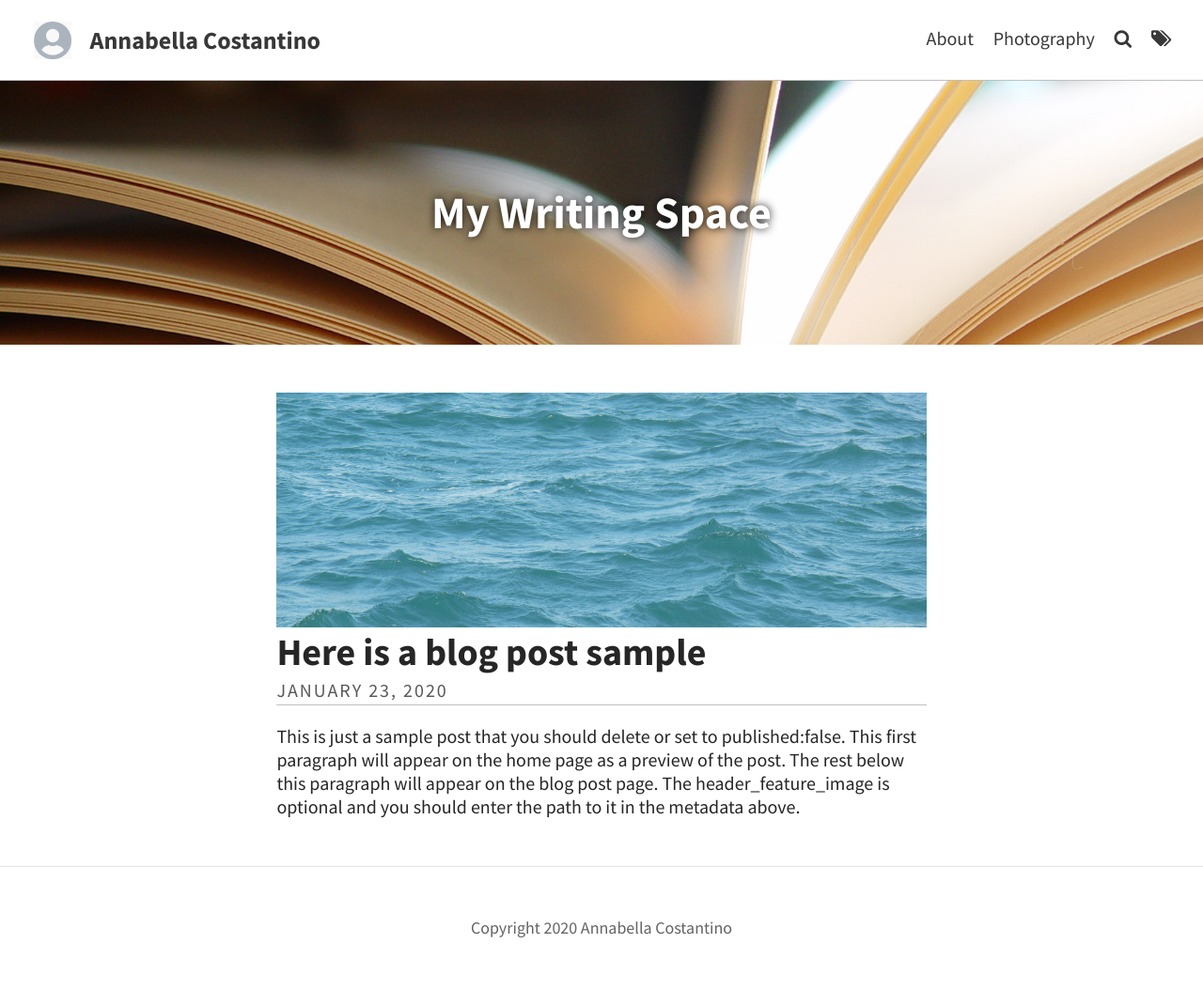
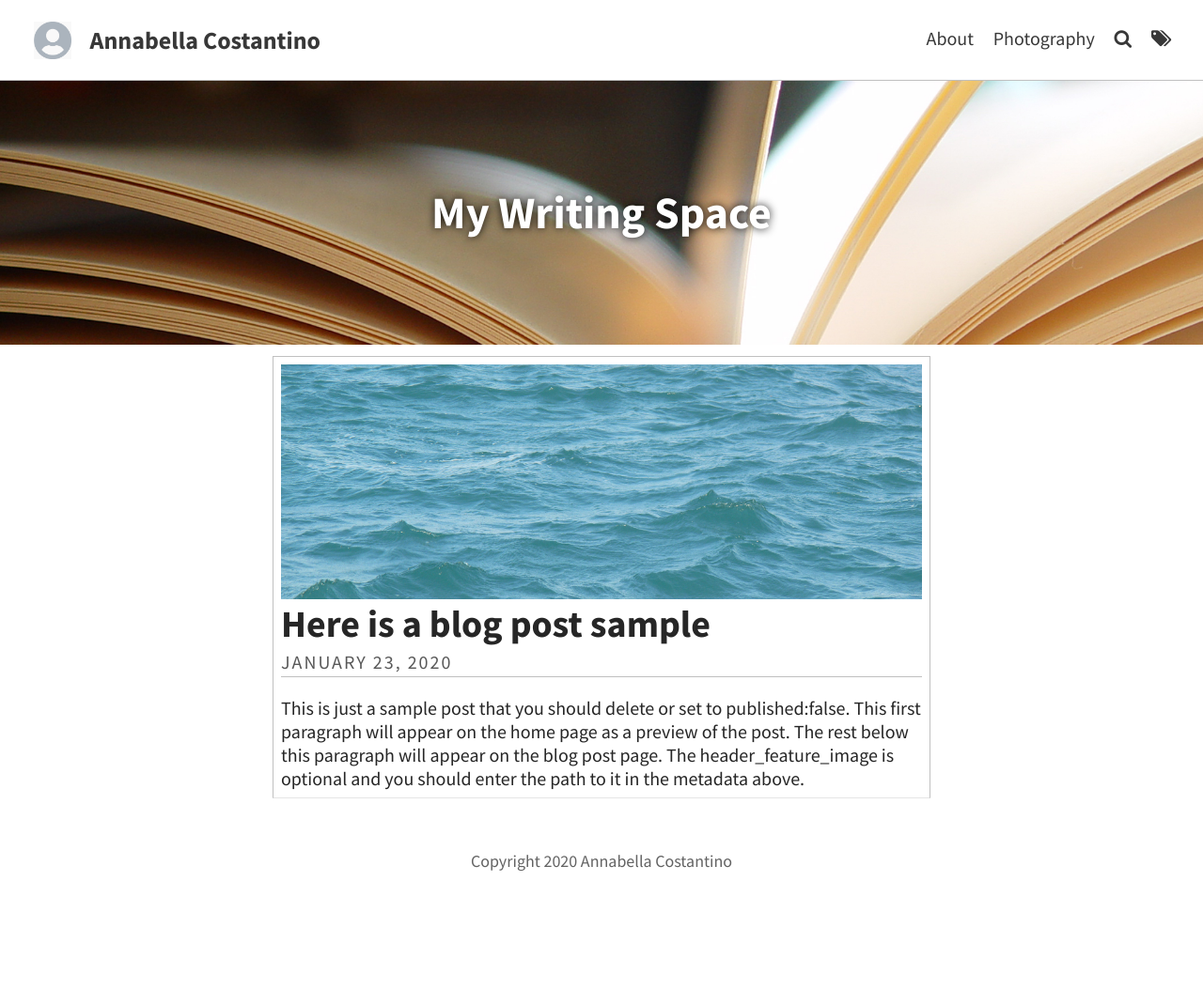
Before and after one commit to Annabella-Costantino/annabella-costantino.github.io, a Jekyll site: the page built from index.html, in a window 1280 px wide. Shown: the whole page at 94% size. Built offline with Jekyll 4.4.1, drawn with Linux system fonts in a browser that asks for light colours; the list of posts is cut into pages by our own code; after the commit the page ends 999 px from its top, so only the background shows below that.

Commit message:
changed grid layout to true

```diff
--- a/_config.yml
+++ b/_config.yml
@@ -42,7 +42,7 @@ favicon: assets/favicon.ico
 
 # Your blog on the home page can be arranged as a grid
 
-gridlayout: false # change to true if you want grd layout
+gridlayout: true # change to true if you want grd layout
 
 # Header and footer text
 # Change this text to yourown
```
